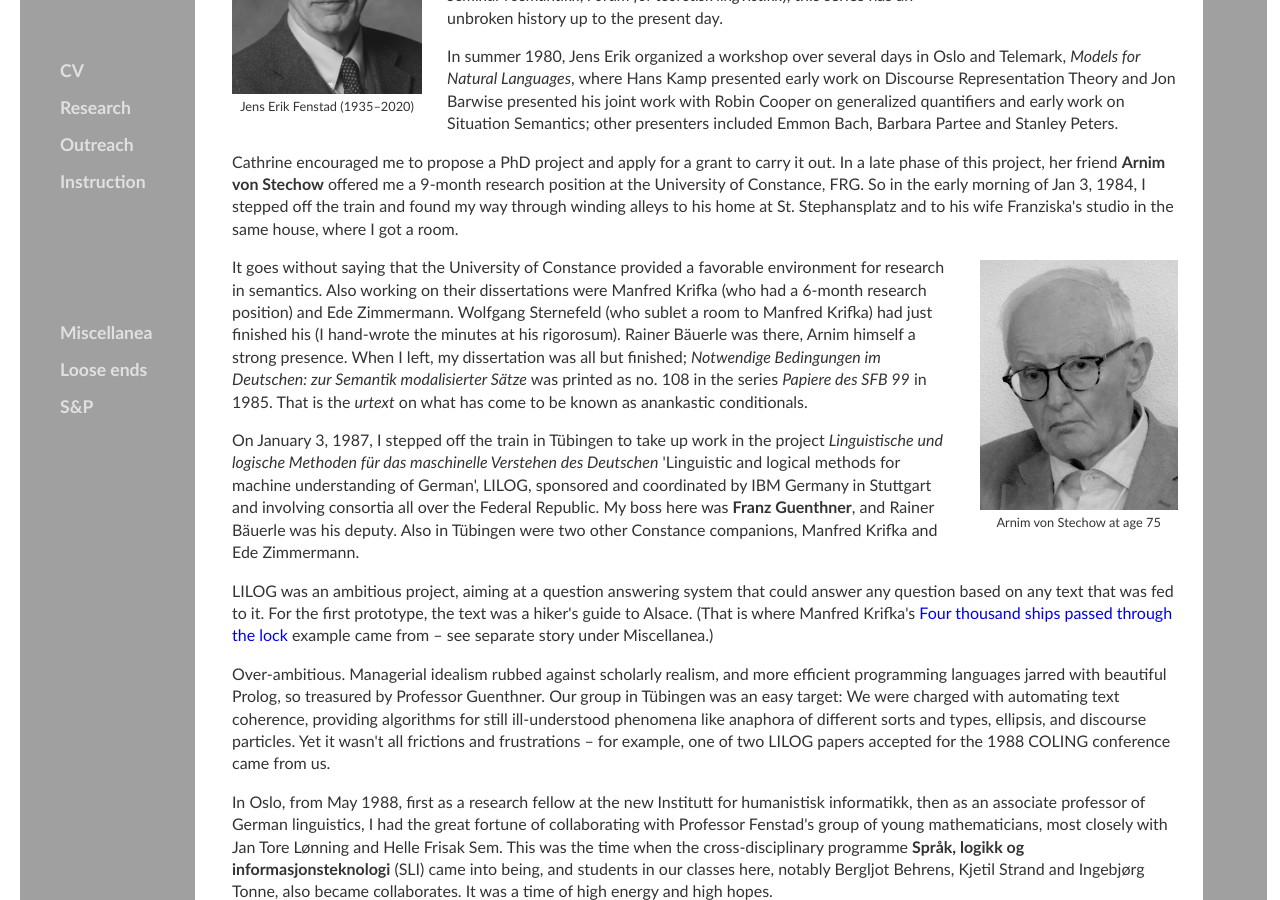
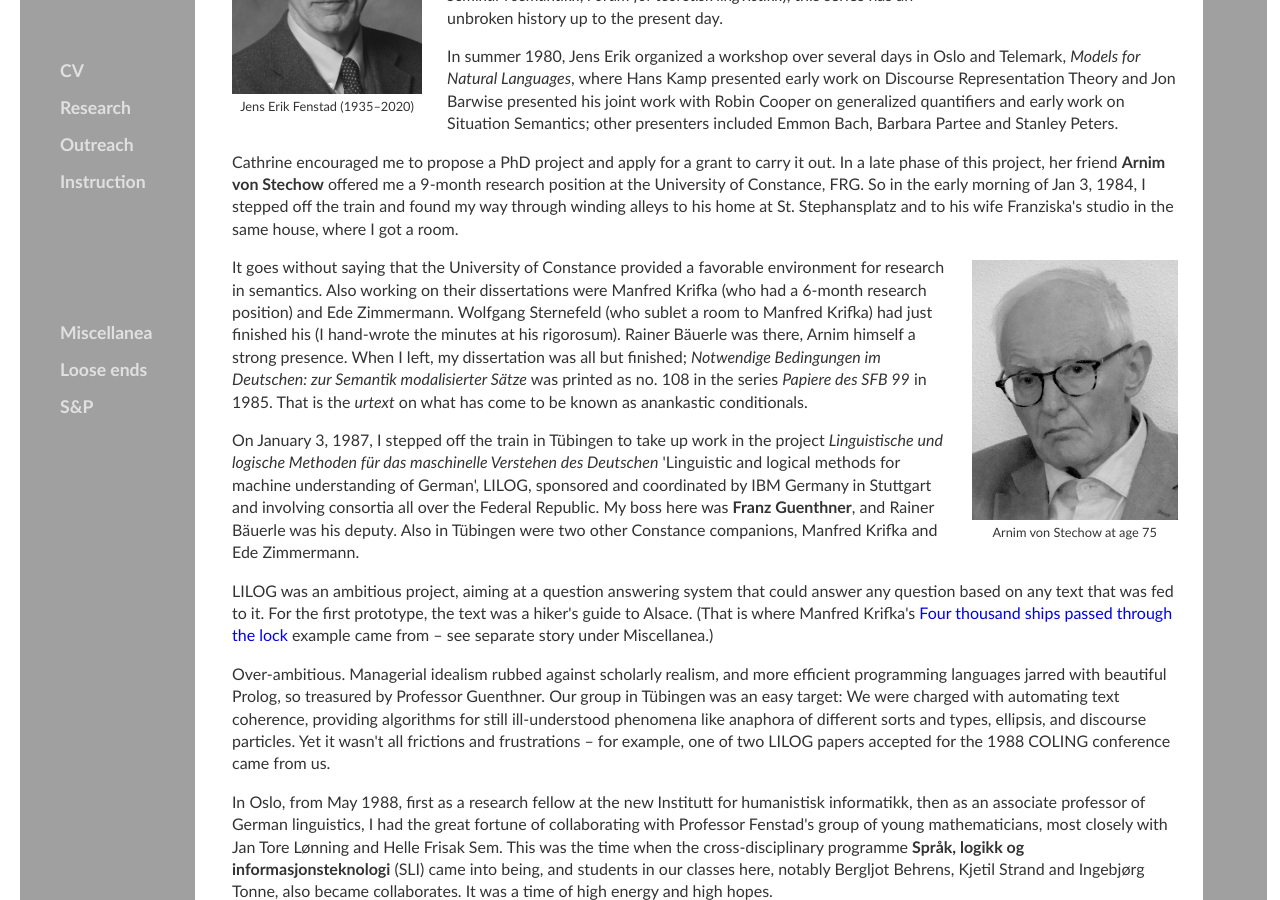
Before and after one commit to kjelljs/kjelljs.github.io, a Jekyll site: the page built from about/index.html, in a window 1280 px wide and 900 px high, scrolled down 907 px. Built offline with Jekyll 4.4.1, drawn with Linux system fonts in a browser that asks for light colours.

Commit message:
Update index.html

```diff
--- a/about/index.html
+++ b/about/index.html
@@ -26,7 +26,7 @@
 	<p>Montague Grammar was quite new to Cathrine too. She was introduced to it by <b>Jens Erik Fenstad</b>, professor of mathematical logic at the University of Oslo, who started a cross-departmental seminar series on natural language in 1976 together with philosophy professor Dagfinn Føllesdal and psychology professor Ragnar Rommetveit. Under varying names (<i>Seminar i lingvistikk</i>, <i>Seminar i datalingvistikk</i>, <i>Seminar i semantikk</i>, <i>Forum for teoretisk lingvistikk</i>), this series has an unbroken history up to the present day.</p>
 <p>In summer 1980, Jens Erik organized a workshop over several days in Oslo and Telemark, <i>Models for Natural Languages</i>, where Hans Kamp presented early work on Discourse Representation Theory and Jon Barwise presented his joint work with Robin Cooper on generalized quantifiers and early work on Situation Semantics; other presenters included Emmon Bach, Barbara Partee and Stanley Peters.</p>
 	<p>Cathrine encouraged me to propose a PhD project and apply for a grant to carry it out. In a late phase of this project, her friend <b>Arnim von Stechow</b> offered me a 9-month research position at the University of Constance, FRG. So in the early morning of Jan 3, 1984, I stepped off the train and found my way through winding alleys to his home at St. Stephansplatz and to his wife Franziska's studio in the same house, where I got a room.</p>
-	<div style="float:right;"><figure class="rightfig"><img style="height:250px;" src="/pics/Arnim2.jpg"><figcaption>Arnim von Stechow at age 75</figcaption></figure></div>
+	<div style="float:right;"><figure class="rightfig"><img style="height:260px;" src="/pics/Arnim2.jpg"><figcaption>Arnim von Stechow at age 75</figcaption></figure></div>
 	<p>It goes without saying that the University of Constance provided a favorable environment for research in semantics. Also working on their dissertations were Manfred Krifka (who had a 6-month research position) and Ede Zimmermann. Wolfgang Sternefeld (who sublet a room to Manfred Krifka) had just finished his (I hand-wrote the minutes at his rigorosum). Rainer Bäuerle was there, Arnim himself a strong presence. When I left, my dissertation was all but finished; <i>Notwendige Bedingungen im Deutschen: zur Semantik modalisierter Sätze</i> was printed as no. 108 in the series <i>Papiere des SFB 99</i> in 1985. That is the <i>urtext</i> on what has come to be known as anankastic conditionals.</p>
 <p>On January 3, 1987, I stepped off the train in Tübingen to take up work in the project <i>Linguistische und logische Methoden für das maschinelle Verstehen des Deutschen</i> 'Linguistic and logical methods for machine understanding of German', LILOG, sponsored and coordinated by IBM Germany in Stuttgart and involving consortia all over the Federal Republic. My boss here was <b>Franz Guenthner</b>, and Rainer Bäuerle was his deputy. Also in Tübingen were two other Constance companions, Manfred Krifka and Ede Zimmermann.</p>
 <p>LILOG was an ambitious project, aiming at a question answering system that could answer any question based on any text that was fed to it. For the first prototype, the text was a hiker's guide to Alsace. (That is where Manfred Krifka's <a href="https://doi.org/10.1007/BF00627291">Four thousand ships passed through the lock<a> example came from &ndash; see separate story under Miscellanea.)</p>
```
